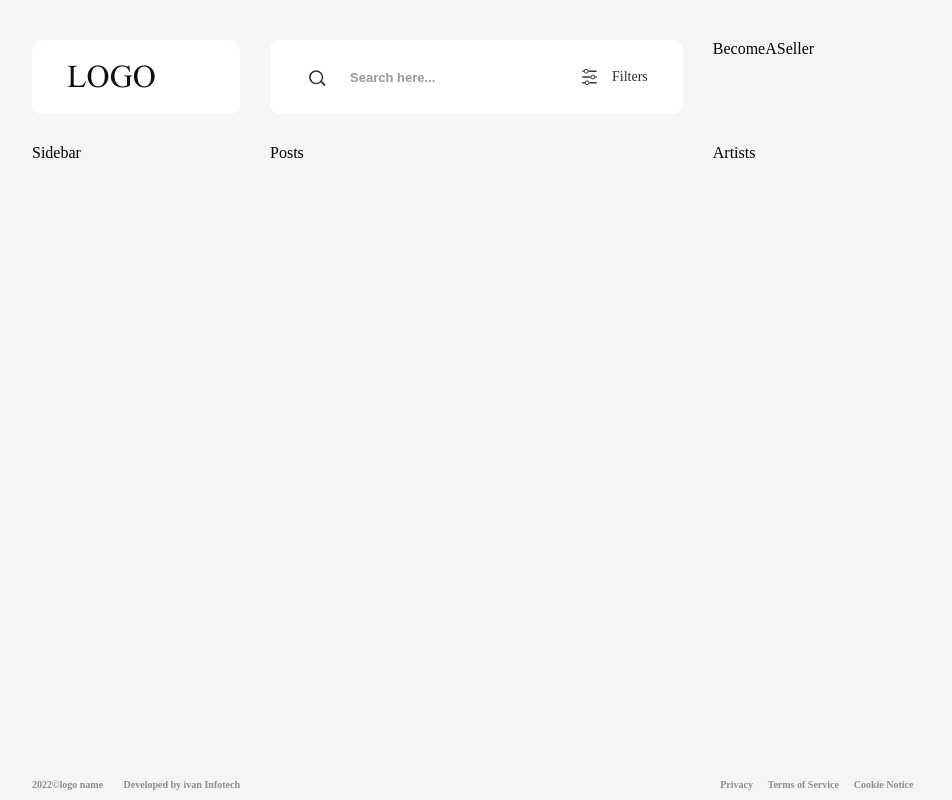
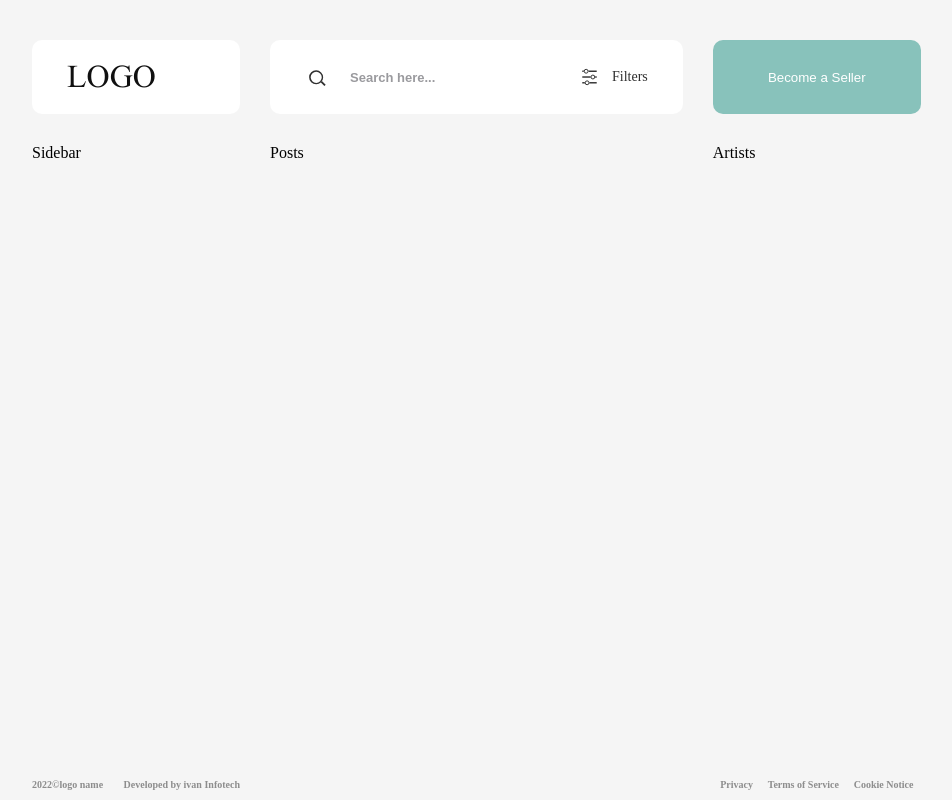
Before and after one commit to GokilaSundar/relu-coding-round, a React (Vite) app: page /dashboard#/dashboard in a window 1280 px wide. Shown: the whole page, without its empty margins (168-1120 px from the left). Built offline with nearby package versions, Linux system fonts and the light colour scheme; no server answers; sample sign-in values are in the browser's storage; a web font is replaced by a local one.

Commit message:
Implement become a sponser

```diff
--- a/src/components/BecomeASeller/BecomeASeller.css
+++ b/src/components/BecomeASeller/BecomeASeller.css
@@ -0,0 +1,3 @@
+.become-a-seller.custom-button {
+  font-family: "Gilroy-Medium", sans-serif;
+}
--- a/src/components/BecomeASeller/BecomeASeller.jsx
+++ b/src/components/BecomeASeller/BecomeASeller.jsx
@@ -1,5 +1,9 @@
 import "./BecomeASeller.css";
 
 export const BecomeASeller = () => {
-  return <div className="">BecomeASeller</div>;
+  return (
+    <button className="card custom-button become-a-seller">
+      Become a Seller
+    </button>
+  );
 };
```
